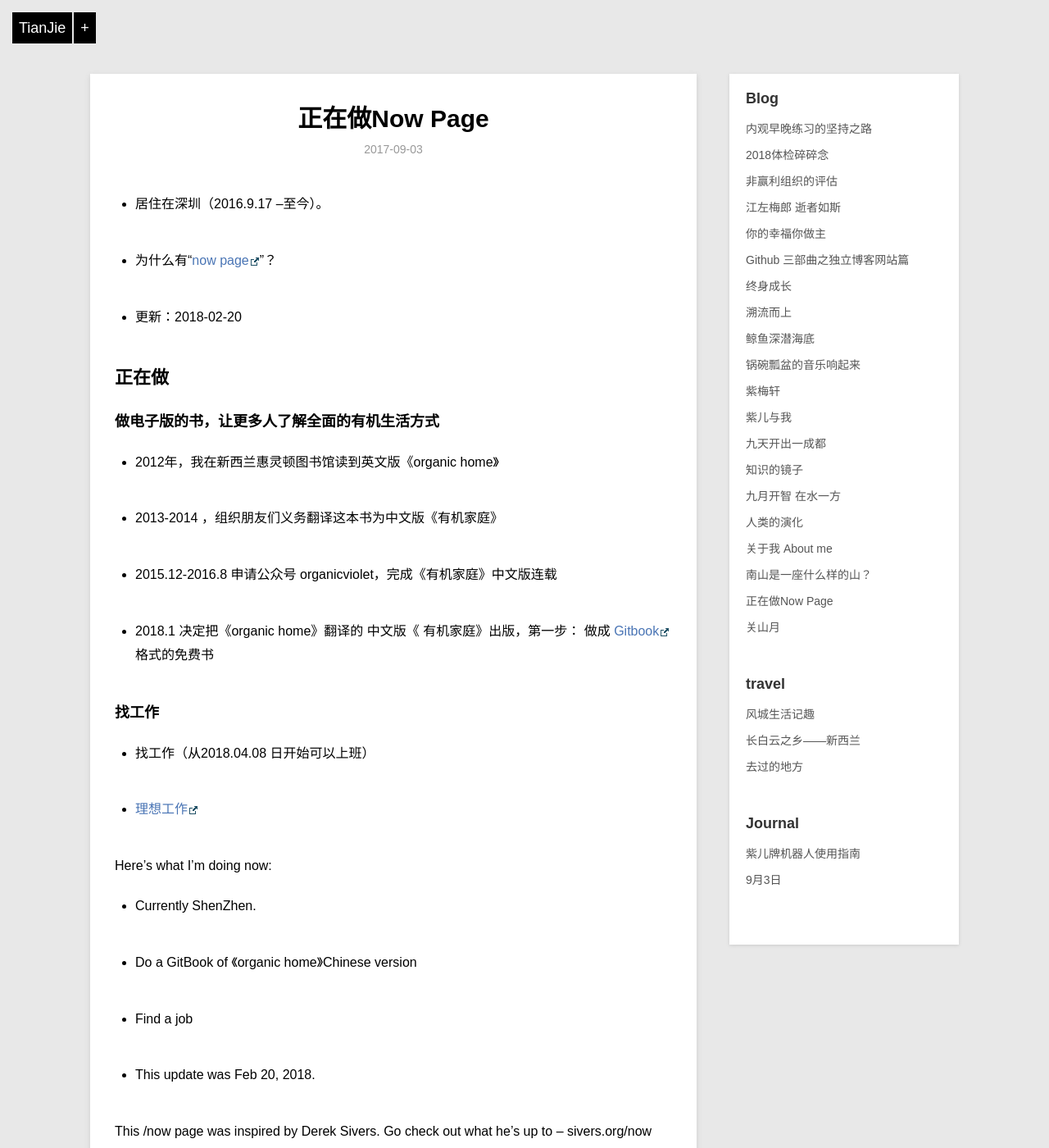
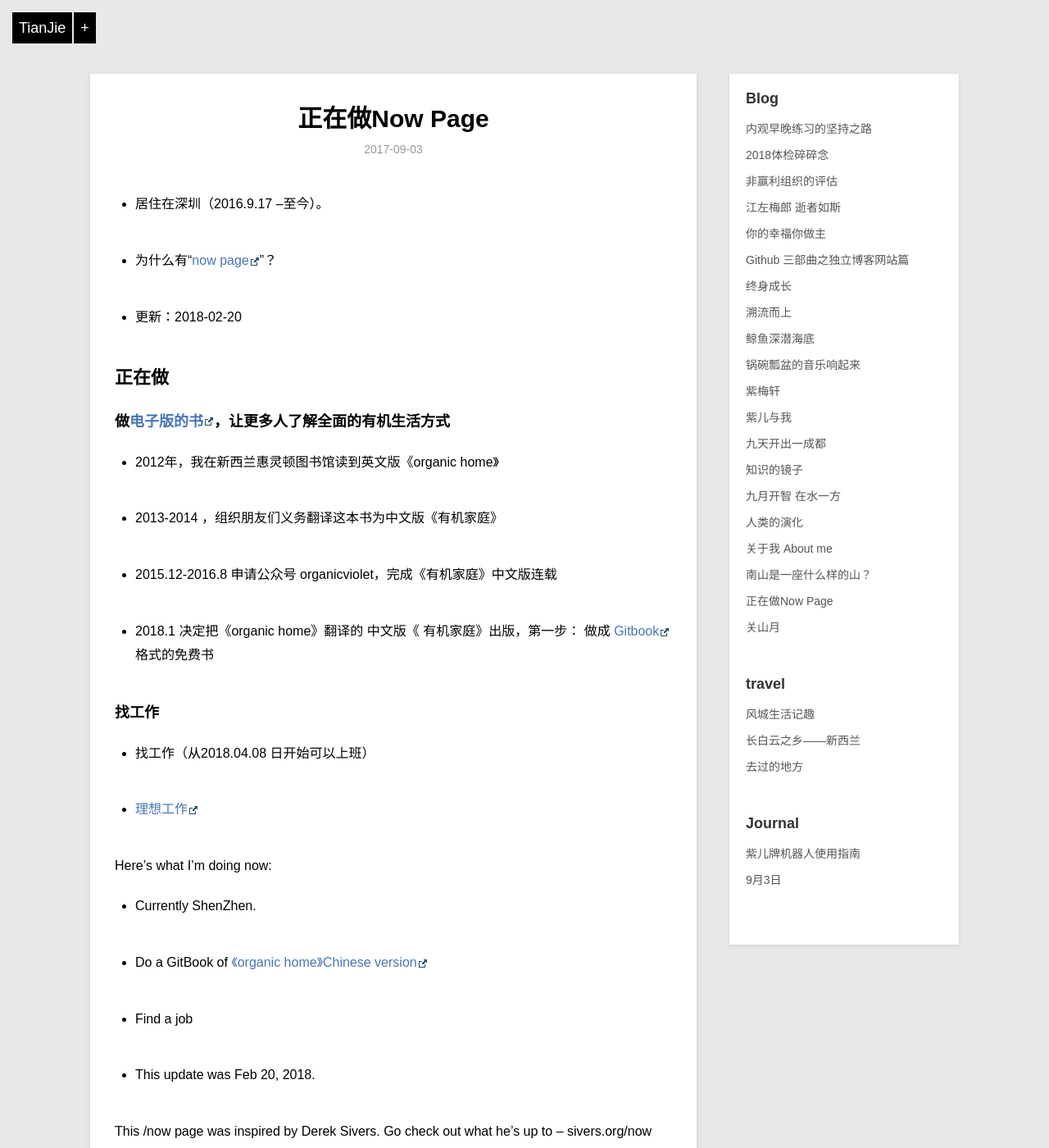
Before and after one commit to violettianjie/violettianjie.github.io, a Jekyll site: the page built from _posts/blog/2017-09-03-now.md, in a window 1280 px wide and 1400 px high. Shown: the whole window at 82% size. Built offline with Jekyll 4.4.1, drawn with Linux system fonts in a browser that asks for light colours; comment, search, counter and statistics services are not loaded; part of the change alters nothing that is shown.

Commit message:
Update 2017-09-03-now.md

```diff
--- a/_posts/blog/2017-09-03-now.md
+++ b/_posts/blog/2017-09-03-now.md
@@ -12,7 +12,7 @@ category: blog
 
 ## 正在做
 
-### 做电子版的书，让更多人了解全面的有机生活方式
+### 做[电子版的书](https://violettianjie.gitbooks.io/organichome/content/)，让更多人了解全面的有机生活方式
 
 - 2012年，我在新西兰惠灵顿图书馆读到英文版《organic home》
 
@@ -35,7 +35,7 @@ Here’s what I’m doing now:
 
 - Currently ShenZhen.
 
-- Do a GitBook of 《organic home》Chinese version
+- Do a GitBook of [《organic home》Chinese version](https://violettianjie.gitbooks.io/organichome/content/)
 
 - Find a job
 
```
